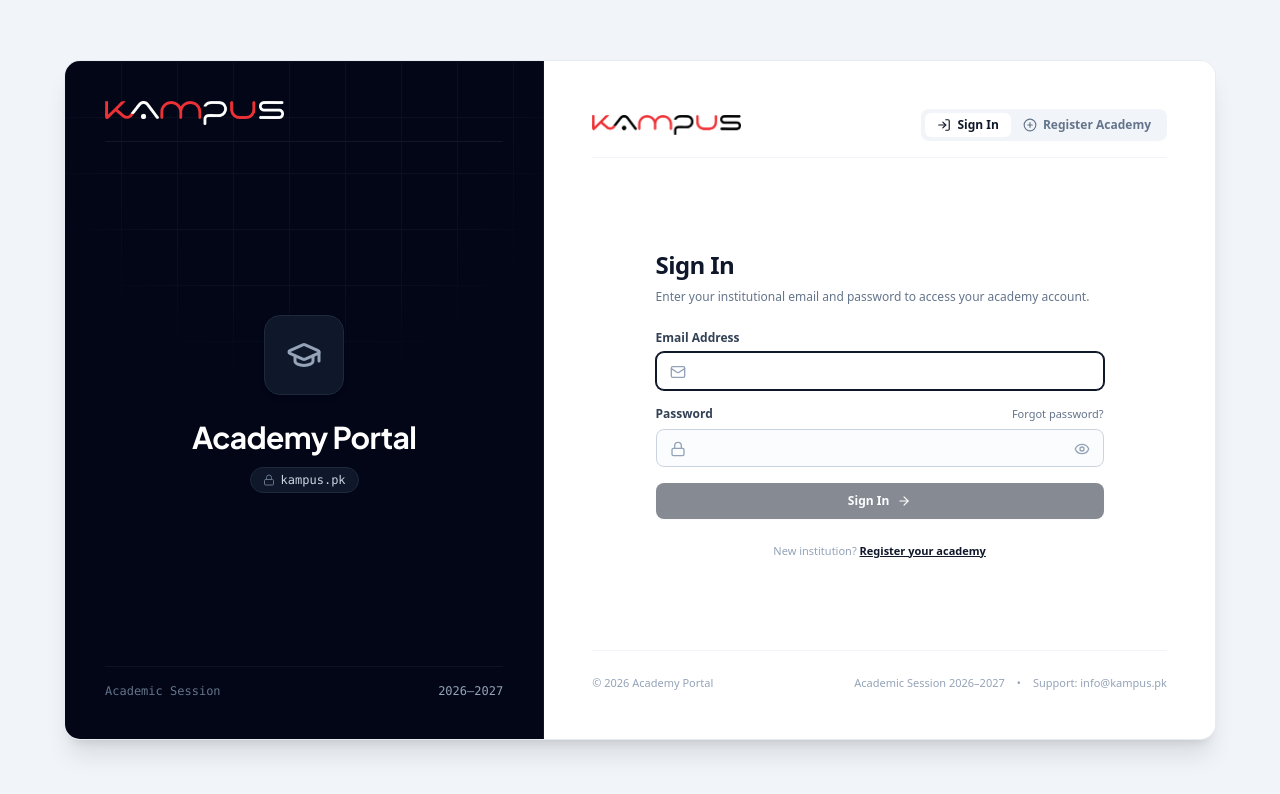
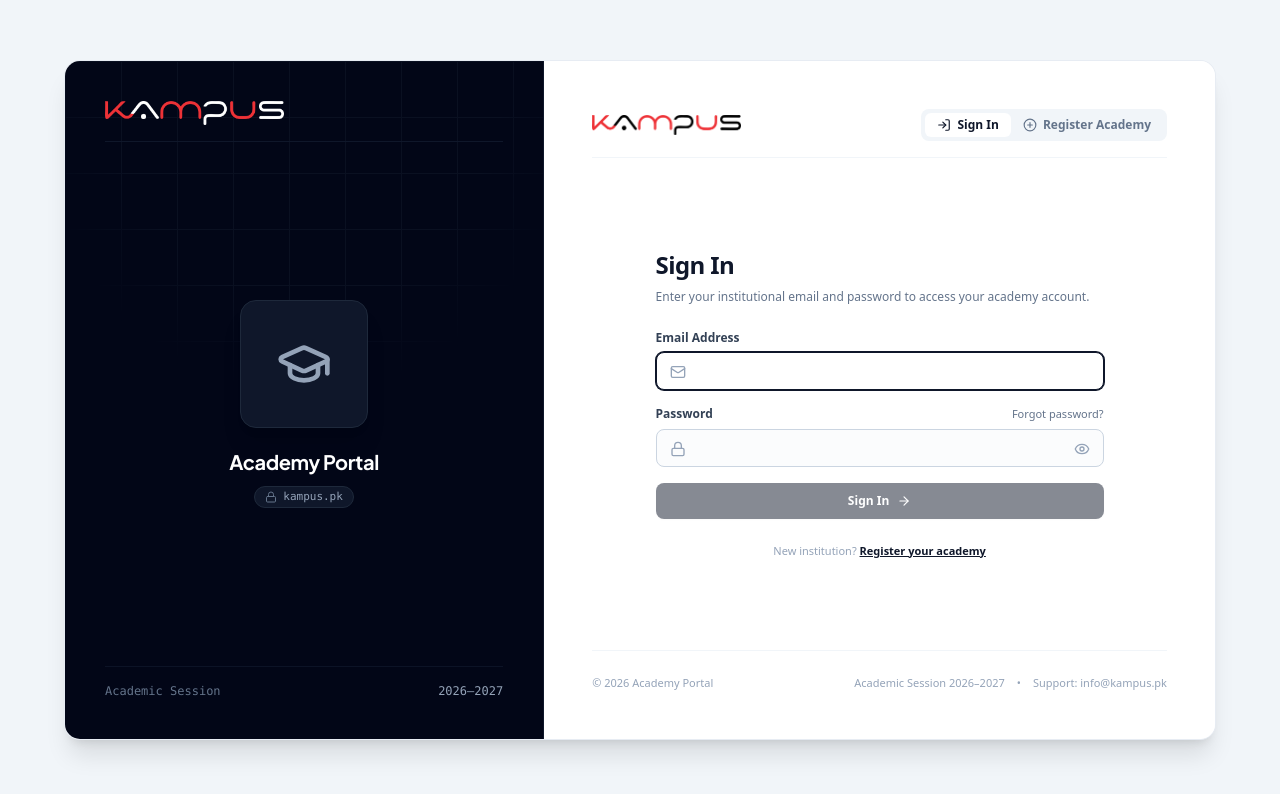
Before and after one commit to adnanfree131-bit/academy-management-system, a React (Vite) app in the folder packages/frontend/: page / in a window 1280 px wide. Shown: the top 794 px of the page. Built offline with nearby package versions, Linux system fonts and the light colour scheme.

Commit message:
fix(ui): enlarge academy logo container and reduce academy name font size for optimal visual balance

```diff
--- a/packages/frontend/src/components/LoginModal.tsx
+++ b/packages/frontend/src/components/LoginModal.tsx
@@ -363,10 +363,10 @@ export const LoginModal: React.FC = () => {
           {/* Middle Live Showcase: Upper-Middle Logo & Middle Name */}
           <div className="relative z-10 my-auto py-8 flex flex-col items-center text-center">
 
-            {/* UPPER MIDDLE: Academy Logo Box */}
-            <div className="mb-6">
+            {/* UPPER MIDDLE: Academy Logo Box (Enlarged) */}
+            <div className="mb-5">
               {activeAcademyLogo ? (
-                <div className="w-20 h-20 rounded-2xl bg-white p-2 border border-slate-700 shadow-xl flex items-center justify-center overflow-hidden">
+                <div className="w-28 h-28 sm:w-32 sm:h-32 rounded-2xl bg-white p-3 border border-slate-700 shadow-2xl flex items-center justify-center overflow-hidden transition-all">
                   <img
                     src={activeAcademyLogo}
                     alt={activeAcademyName}
@@ -378,19 +378,19 @@ export const LoginModal: React.FC = () => {
                   onClick={() => {
                     if (mode === 'register') fileInputRef.current?.click();
                   }}
-                  className={`w-20 h-20 rounded-2xl bg-slate-900 border border-slate-800 flex items-center justify-center text-slate-500 shadow-md transition-all ${
+                  className={`w-28 h-28 sm:w-32 sm:h-32 rounded-2xl bg-slate-900 border border-slate-800 flex items-center justify-center text-slate-500 shadow-xl transition-all ${
                     mode === 'register' ? 'cursor-pointer hover:border-slate-700 hover:text-slate-300' : ''
                   }`}
                   title={mode === 'register' ? 'Click to upload academy logo' : undefined}
                 >
-                  <GraduationCap className="w-9 h-9 text-slate-400" />
+                  <GraduationCap className="w-14 h-14 text-slate-400" />
                 </div>
               )}
             </div>
 
-            {/* MIDDLE: Academy Name with Clean Professional Font */}
+            {/* MIDDLE: Academy Name (Clean, refined size) */}
             <div className="w-full px-4 max-w-sm">
-              <h1 className={`text-2xl lg:text-3xl font-bold tracking-tight font-brand transition-all duration-150 break-words leading-snug ${
+              <h1 className={`text-lg sm:text-xl font-bold tracking-tight font-brand transition-all duration-150 break-words leading-snug ${
                 mode === 'register' && !regName.trim()
                   ? 'text-slate-500 font-normal'
                   : 'text-white'
@@ -399,8 +399,8 @@ export const LoginModal: React.FC = () => {
               </h1>
 
               {/* Subdomain Pill */}
-              <div className="mt-3 flex items-center justify-center">
-                <span className="inline-flex items-center gap-1.5 px-3 py-1 rounded-full bg-slate-900 border border-slate-800 text-xs font-mono text-slate-300">
+              <div className="mt-2.5 flex items-center justify-center">
+                <span className="inline-flex items-center gap-1.5 px-2.5 py-0.5 rounded-full bg-slate-900 border border-slate-800 text-[11px] font-mono text-slate-400">
                   <Lock className="w-3 h-3 text-slate-500" />
                   <span>{activeDomain}</span>
                   {mode === 'register' && regCity.trim() && (
```
